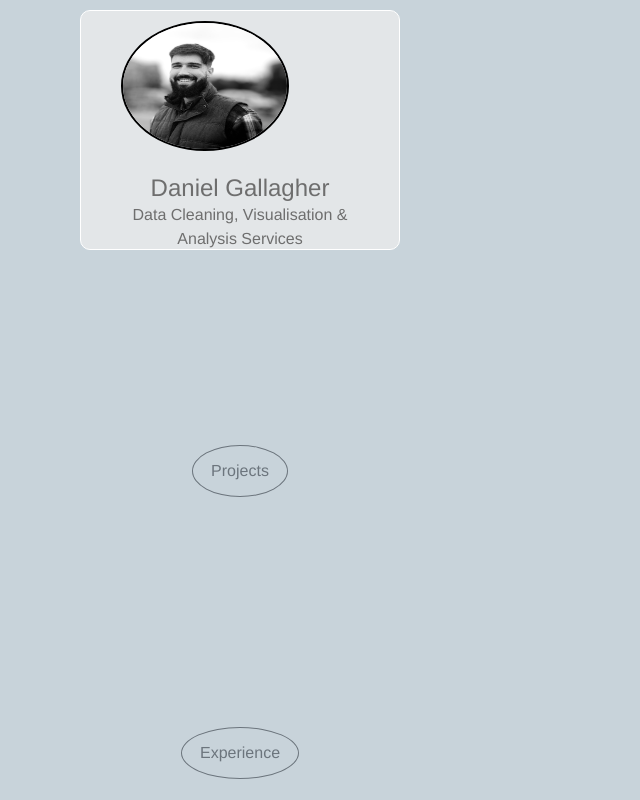
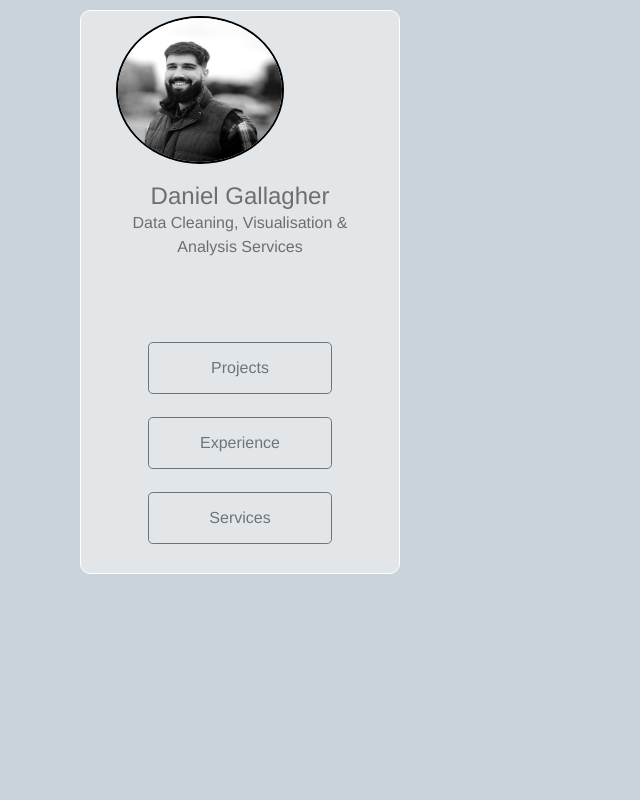
Before and after one commit to DanielGall500/portfolio-site, a plain HTML site: page index.html in a window 1280 px wide. Shown: the top 800 px of the page, without its empty margins (0-640 px from the left). Drawn offline with nearby package versions, Linux system fonts and the light colour scheme.

Commit message:
navbar size adjusted

```diff
--- a/style.css
+++ b/style.css
@@ -119,7 +119,7 @@ a {
     align-items: center;
     justify-content: flex-start;
     width: 25vw;
-    height: 30vh;
+    height: fit-content;
     background-color: var(--primary-background-color);
     text-align: center;
     position: relative;
@@ -128,11 +128,11 @@ a {
 }
 
 .menu-btn {
+    width: 80%;
+    height: 80%;
     position: relative;
     margin-top: 10%;
-    border-radius: 50%;
     padding: 13px 18px;
-    margin: 50%;
     font-size: 1rem;
     text-align: center;
 }
@@ -217,11 +217,12 @@ a {
 }
 
 .profile-img {
-    height: 45%;
+    height: 53%;
     width: 65%;
     border: 2px solid black;
     border-radius: 50%;
-    margin: 10px;
+    margin: 5px;
+    align-items: center;
 }
 
 @media only screen and (max-width: 600px) {
```
